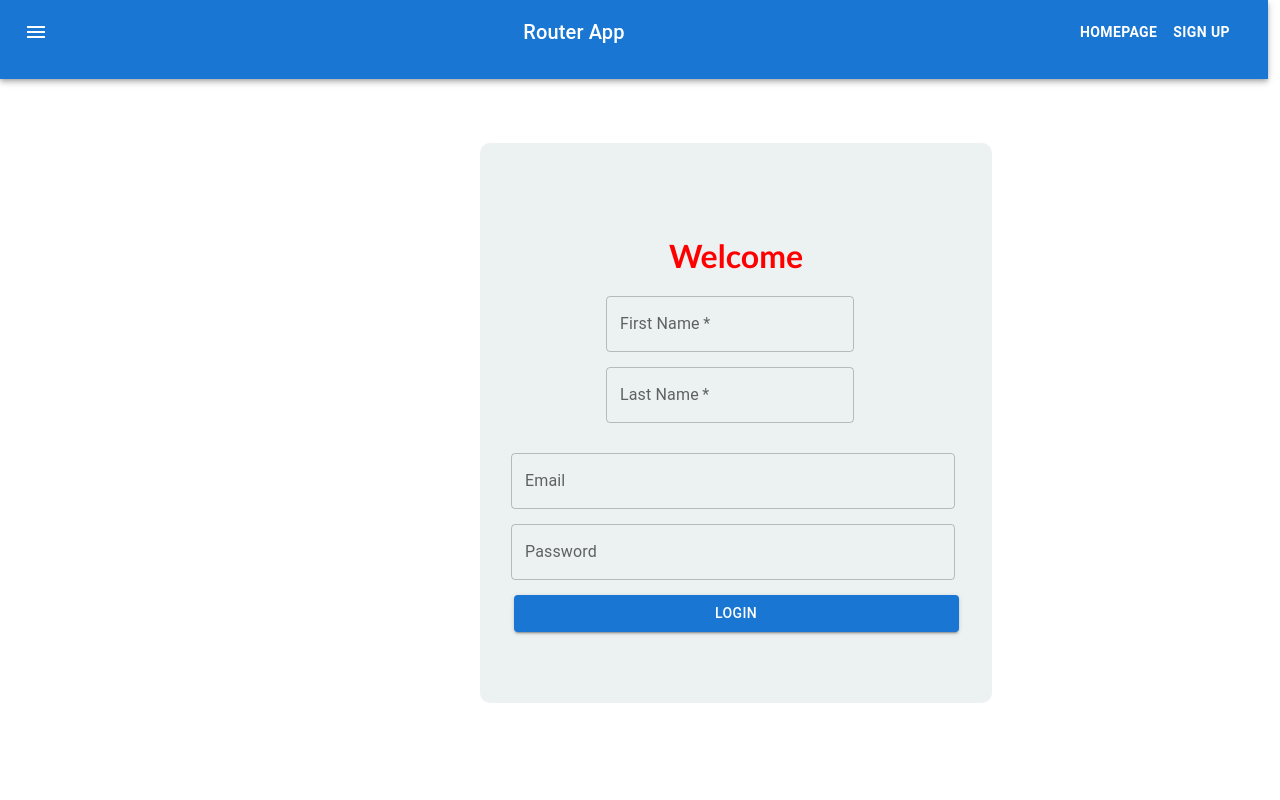
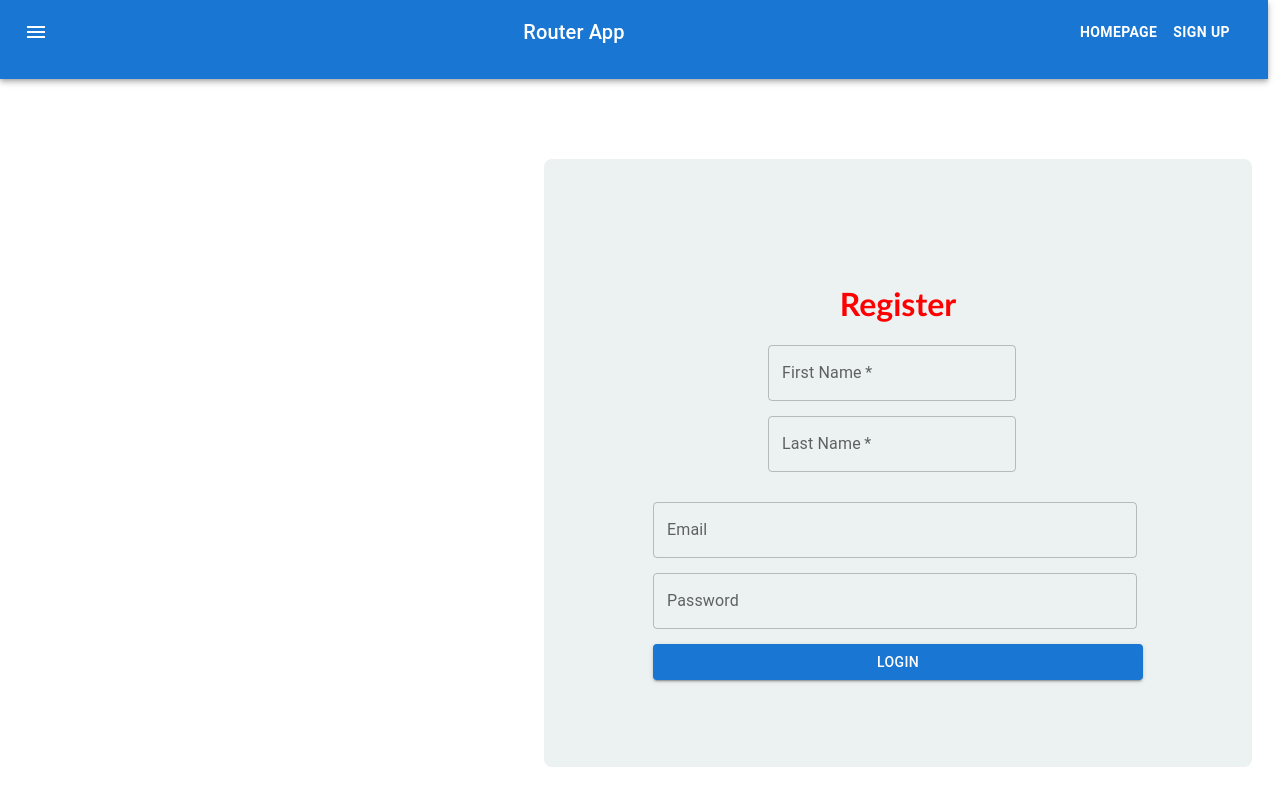
Before and after one commit to segunAlf-dev/router-app, a React (Create React App) app: page /SignUp in a window 1280 px wide. Built offline with nearby package versions, Linux system fonts and the light colour scheme.

Commit message:
added sx prop to style box component

```diff
--- a/src/components/SignUp.js
+++ b/src/components/SignUp.js
@@ -12,21 +12,34 @@ export const SignUp = () => {
 
 
   return (
-    <Box id='box'>
+    <Box  sx={{
+          width: 500,
+          height: 400,
+          display: 'flex',
+          // justifyContent: 'center',
+          // alignContent: 'center',
+          p: 13,
+          ml: 68,
+          mt: 10,
+          bgcolor: ' rgb(236, 242, 242)',
+          borderRadius: 2,
+    }}>
           <form onSubmit={handleSubmit(onSubmit)} id='login_form'>
-              <h1 id='login_header'>Welcome</h1>
+              <h1 id='login_header'>Register</h1>
               <div>
                    <TextField
           required
           id="outlined-required"
           label="First Name"
           defaultValue=""
+            sx={{minWidth: 245 }}
         />
                   <TextField
           required
           id="outlined-required"
           label="Last Name"
           defaultValue=""
+            sx={{minWidth: 244 }}
         />
         </div>
 
@@ -36,7 +49,7 @@ export const SignUp = () => {
           type="email"
           autoComplete="current-email"
           {...register('email', {required: true})}
-          sx={{minWidth: 450 }}
+          sx={{minWidth: 490 }}
         />
          <TextField
           id="outlined-password-input"
@@ -44,11 +57,11 @@ export const SignUp = () => {
           type="password"
           autoComplete="current-password"
           {...register('password', {required: true, minLength: 8})}
-          sx={{minWidth: 450 }}
+          sx={{minWidth: 490 }}
         />
           {errors.password && <p>Invalid Password</p>}
             <Button variant="contained"
-            sx={{minWidth: 445 }} type='submit'>Login</Button>
+            sx={{minWidth: 490 }} type='submit'>Login</Button>
      </form>
 
     </Box>
```
